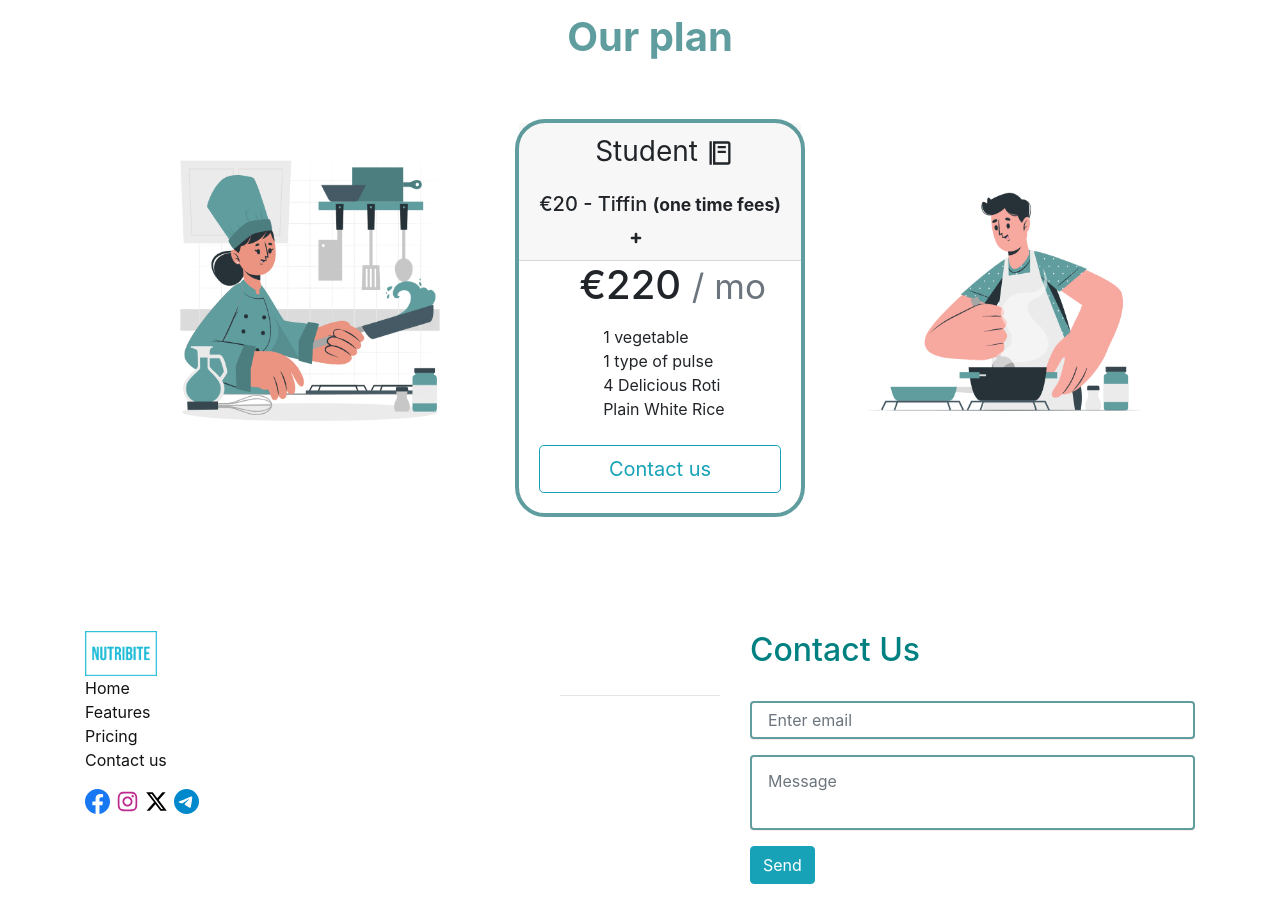
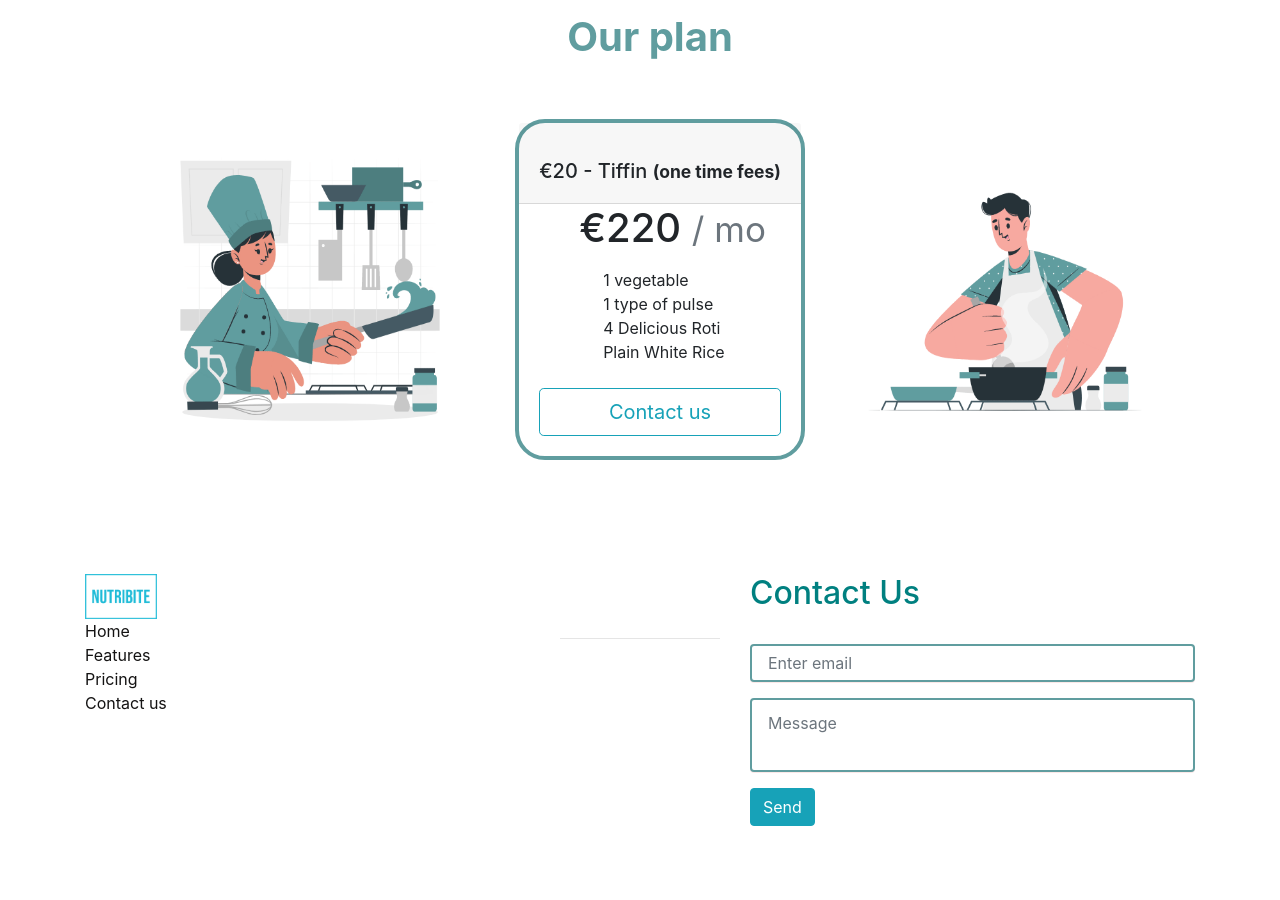
Before and after one commit to Nishantsingh9412/Nutribite, a React (Create React App) app: page / in a window 1280 px wide. Shown: the part 1160-2060 px from the top of the page. After the commit the page ends 2002 px from the top, so only its background shows below. Built offline with nearby package versions, Linux system fonts and the light colour scheme.

Commit message:
removed icons

```diff
--- a/package.json
+++ b/package.json
@@ -6,9 +6,9 @@
     "@testing-library/jest-dom": "^5.17.0",
     "@testing-library/react": "^13.4.0",
     "@testing-library/user-event": "^13.5.0",
+    "node-prune": "^1.0.2",
     "react": "^18.2.0",
     "react-dom": "^18.2.0",
-    "react-icons": "^4.11.0",
     "react-scripts": "5.0.1",
     "react-toastify": "^9.1.3",
     "web-vitals": "^2.1.4"
--- a/src/components/Footer.jsx
+++ b/src/components/Footer.jsx
@@ -1,8 +1,5 @@
 import React from 'react';
-import {BsFacebook} from 'react-icons/bs'
-import {AiOutlineInstagram} from 'react-icons/ai'
-import {RiTwitterXFill} from 'react-icons/ri'
-import {BsTelegram} from 'react-icons/bs'
+
 
 import mainLogo from'../logo2.png';
 import '../css/Footer.css';
@@ -29,10 +26,10 @@ const Footer = () => {
                   </div>
                 </div>
               <div className='icons'>
-                <a href=""> <BsFacebook  size={25} color='#1877F2' /> </a>
+                {/* <a href=""> <BsFacebook  size={25} color='#1877F2' /> </a>
                  <a href=""> <AiOutlineInstagram  size={25} color='#bc2a8d'/> </a>
                  <a href=""> <RiTwitterXFill  size={25} color='black' /> </a>
-                 <a href=""> <BsTelegram  size={25}  color='#0088cc'/> </a>
+                 <a href=""> <BsTelegram  size={25}  color='#0088cc'/> </a> */}
               </div>
                 <br />
               </div>
--- a/src/components/Plans.jsx
+++ b/src/components/Plans.jsx
@@ -1,6 +1,6 @@
 import React from 'react';
-import { TiPlus } from 'react-icons/ti';
-import {BiFoodMenu} from 'react-icons/bi'
+// import { TiPlus } from 'react-icons/ti';
+// import {BiFoodMenu} from 'react-icons/bi'
 
 import kudiye from '../images/chef_kudiye.gif';
 import mundeya from '../images/chef_munda.gif';
@@ -38,12 +38,12 @@ const MiddleSection = () => {
 
           <div class="card mb-4 box-shadow  " style={cc} >
             <div class="card-header">
-              <h3 class="my-0 font-weight-normal" style={{ marginLeft:'56px'}}> Student  <BiFoodMenu  /> </h3>
+              {/* <h3 class="my-0 font-weight-normal" style={{ marginLeft:'56px'}}> Student  <BiFoodMenu  /> </h3> */}
 
               <br />
               <h5> €20 - Tiffin <small> <b> (one time fees) </b></small>  </h5>
                   {/* <center><h3>+</h3> </center> */}
-                    <div style={{paddingLeft:'89px'}}>  <TiPlus /> </div>
+                    {/* <div style={{paddingLeft:'89px'}}>  <TiPlus /> </div> */}
             </div>
             <div class="card-body" style={{paddingTop:0}}>
               <h1 class="card-title pricing-card-title" style={{paddingLeft:40}}> €220 <small class="text-muted">/ mo</small></h1>
```
Also changed, not shown: 1 other file (tests, documents, lock files or other folders).
